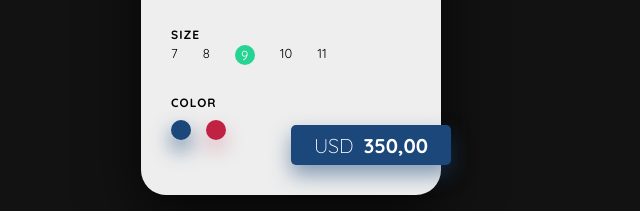
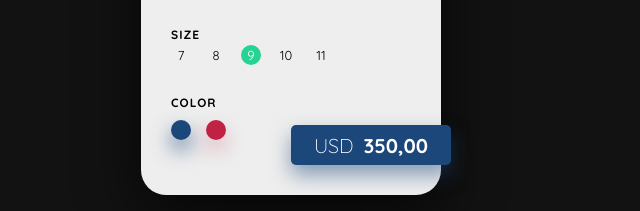
Before and after one commit to Morten010/Nike-card, a plain HTML site: page index.html in a window 1280 px wide. Shown: the part 480-691 px from the top of the page, 349-989 px from the left. Drawn offline with Linux system fonts and the light colour scheme.

Commit message:
Update style.css

```diff
--- a/style.css
+++ b/style.css
@@ -104,6 +104,7 @@ html {
     color: #fff;
     display: grid;
     place-items: center;
+
     border-radius: 0.3rem;
     font-size: 0.9rem;
     font-weight: bold;
@@ -136,10 +137,11 @@ html {
 }
 .sizes {
     display: flex;
+    align-items: center;
 }
 .size span{
     font-size: 1.3rem;
-    margin-right: 2.5rem;
+    margin-right: 1.5rem;
 }
 /* .size span:nth-child(3){
     width: 2rem;
@@ -158,6 +160,15 @@ html {
     height: 2rem;
     background-color: #25d393;
     color: #fff;
+    border-radius: 50%;
+    display: grid;
+    place-items: center;
+}
+.size-btn{
+    width: 2rem;
+    height: 2rem;
+    background-color: #eee;
+    color: 000;
     border-radius: 50%;
     display: grid;
     place-items: center;
```
